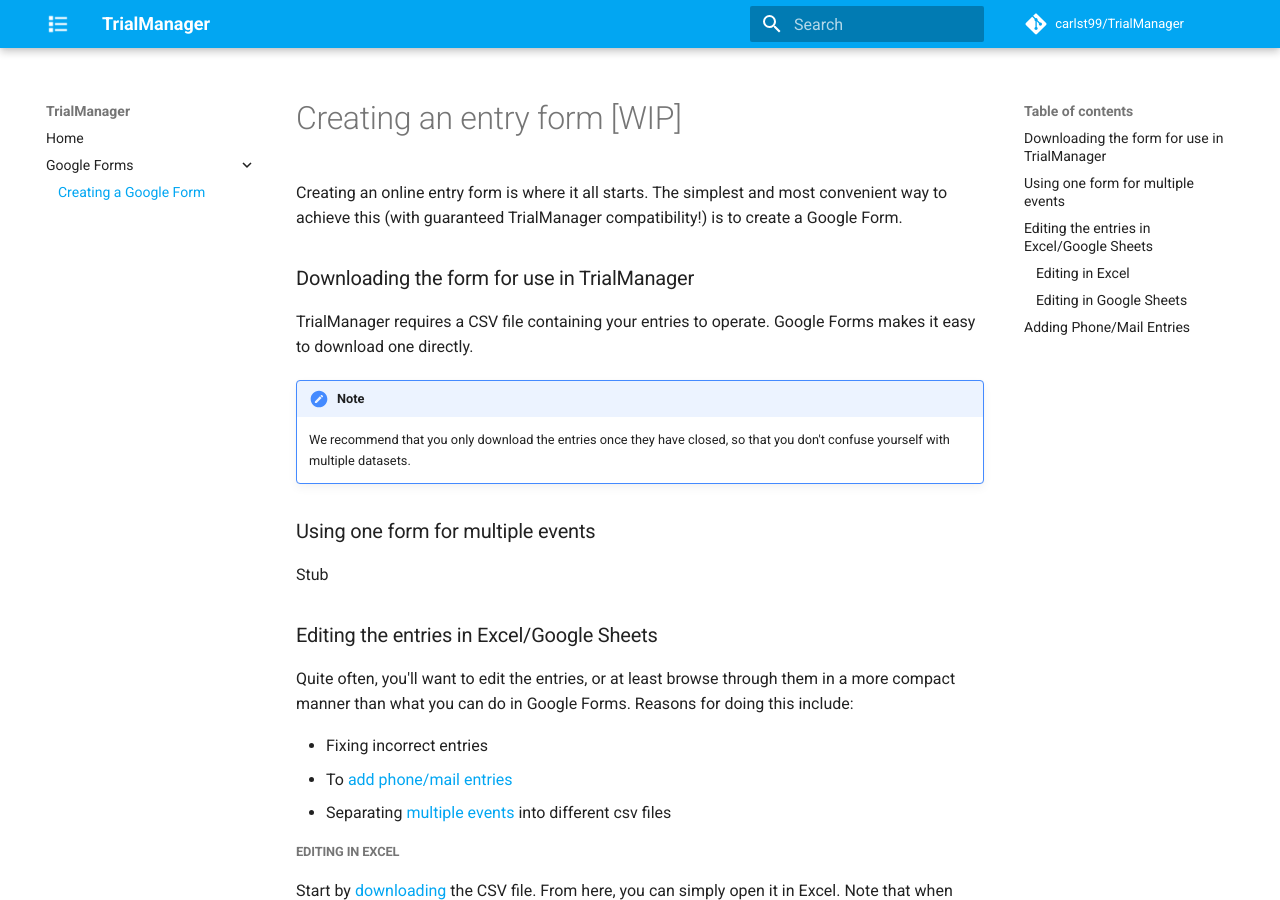
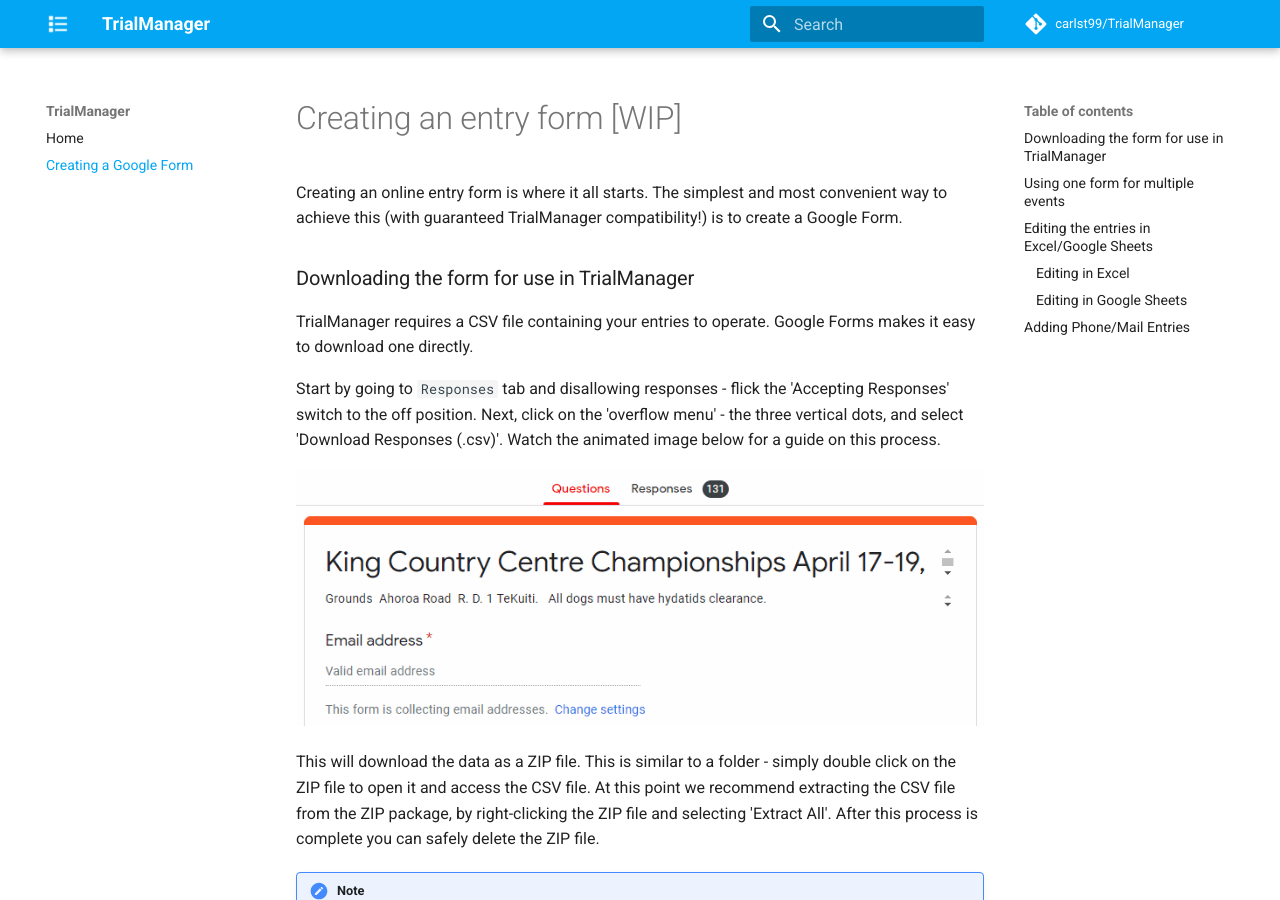
Before and after one commit to carlst99/TrialManager, an MkDocs documentation site: the page built from docs/create-google-form.md, in a window 1280 px wide and 900 px high. Built offline with MkDocs 1.6.1 and Material for MkDocs 9.7.7, drawn with Linux system fonts in a browser that asks for light colours; comment, search, counter and statistics services are not loaded.

Commit message:
Complete forms download documentation

```diff
--- a/docs/create-google-form.md
+++ b/docs/create-google-form.md
@@ -6,7 +6,11 @@
 
 TrialManager requires a CSV file containing your entries to operate. Google Forms makes it easy to download one directly.
 
+Start by going to `Responses` tab and disallowing responses - flick the 'Accepting Responses' switch to the off position. Next, click on the 'overflow menu' - the three vertical dots, and select 'Download Responses (.csv)'. Watch the animated image below for a guide on this process.
 
+![Forms download process](img/create-google-form/download-process.gif)
+
+This will download the data as a ZIP file. This is similar to a folder - simply double click on the ZIP file to open it and access the CSV file. At this point we recommend extracting the CSV file from the ZIP package, by right-clicking the ZIP file and selecting 'Extract All'. After this process is complete you can safely delete the ZIP file.
 
 !!! note
     We recommend that you only download the entries once they have closed, so that you don't confuse yourself with multiple datasets.
--- a/mkdocs.yml
+++ b/mkdocs.yml
@@ -9,8 +9,7 @@
 
 nav:
     - Home: index.md
-    - Google Forms:
-        - "Creating a Google Form": create-google-form.md
+    - "Creating a Google Form": create-google-form.md
 theme:
     name: 'material'
     palette:
```
Also changed, not shown: docs/img/create-google-form/download-process.gif (added).
